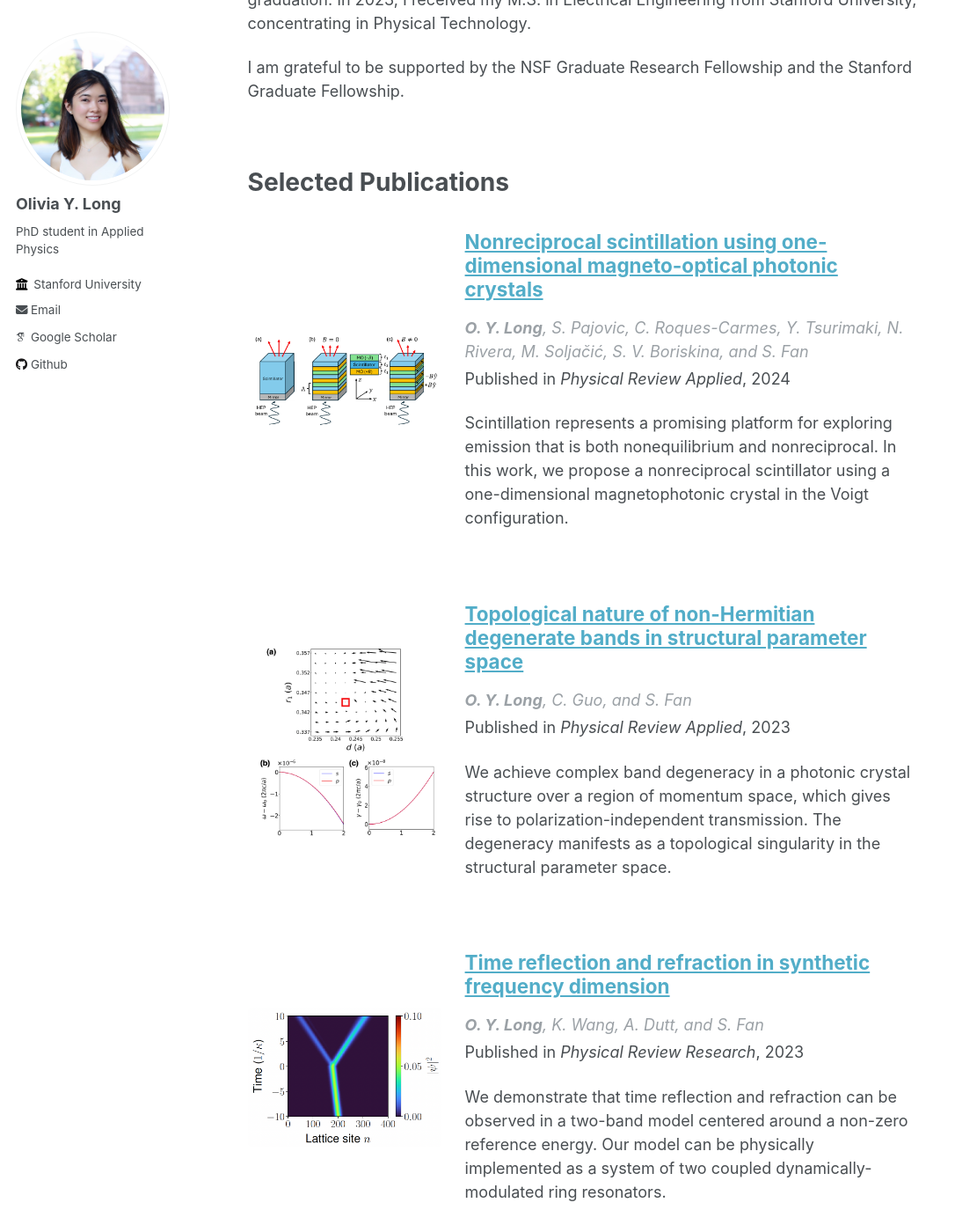
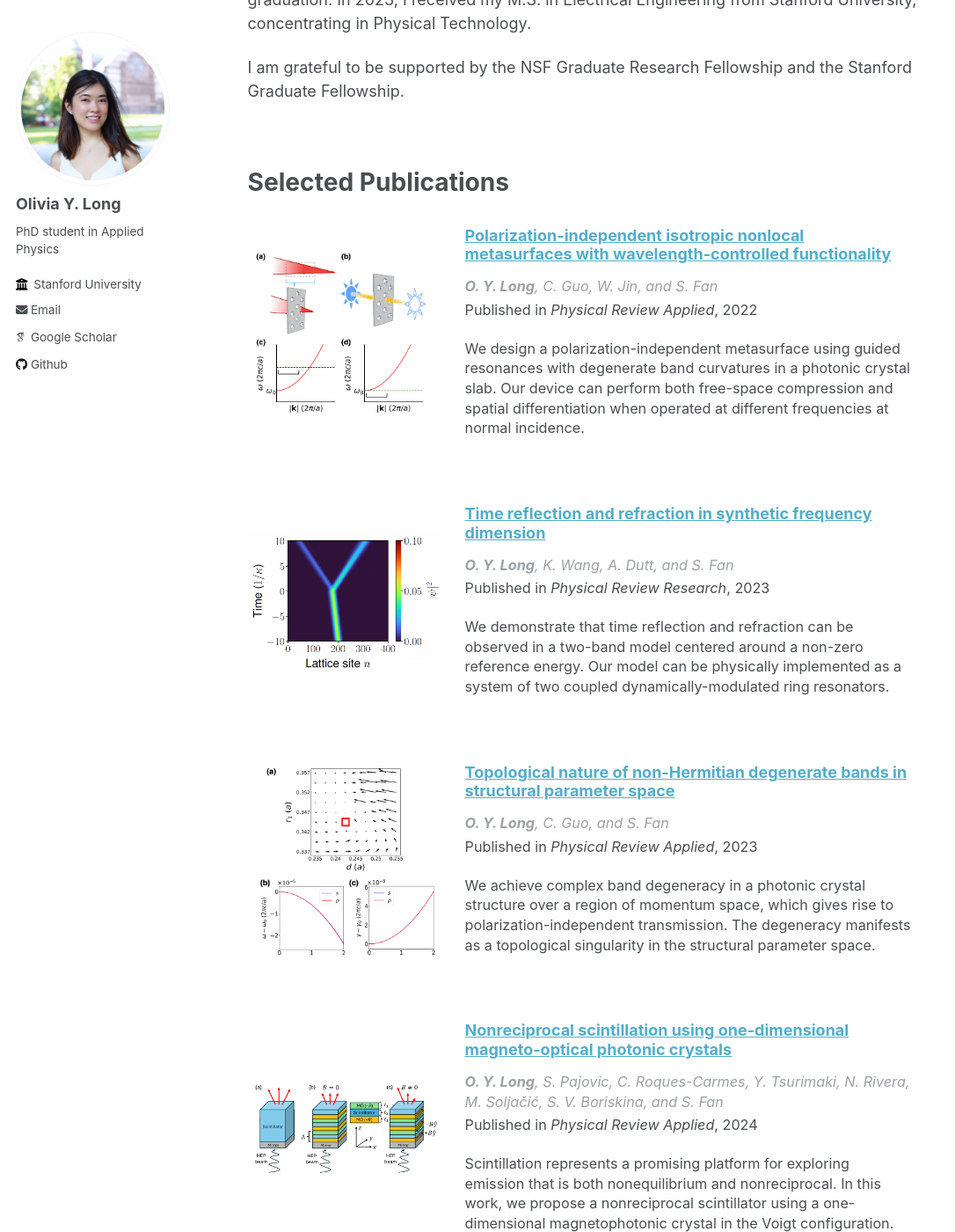
Before and after one commit to oliviaylong/oliviaylong.github.io, a Jekyll site: the page built from _pages/about.md, in a window 1280 px wide and 1400 px high, scrolled down 387 px. Shown: the whole window at 88% size, without its empty margins (0-1086 px from the left). Built offline with Jekyll 4.4.1, drawn with Linux system fonts in a browser that asks for light colours; some web fonts are replaced; some of the changed text lies outside the part shown.

Commit message:
about font size

```diff
--- a/_pages/about.md
+++ b/_pages/about.md
@@ -21,9 +21,11 @@
 
 {% include base_path %}
 
-{% for post in site.publications reversed limit: 5 %}
-  {% include archive-single.html %}
-{% endfor %}
+<div class="homepage-pubs">
+  {% for post in site.publications sort: "date" reversed limit: 5 %}
+    {% include archive-single.html %}
+  {% endfor %}
+</div>
 
 {% comment %}
 * B. Bartlett, **O.Y. Long**, A. Dutt, and S. Fan, “Programmable photonic system for quantum simulation in arbitrary topologies,” APL Quantum, in press (2024).
--- a/assets/css/main.scss
+++ b/assets/css/main.scss
@@ -68,3 +68,17 @@
   .authors-line {
     font-style: italic;
   }
+
+  .homepage-pubs {
+    font-size: 0.9rem;  /* Adjust as needed: try 0.85rem or 14px */
+    line-height: 1.4;
+  }
+
+  .homepage-pubs .archive__item-title {
+    font-size: 1rem;
+    margin-bottom: 0.3rem;
+  }
+
+  .homepage-pubs .archive__item-excerpt {
+    font-size: 0.85rem;
+  }
```
